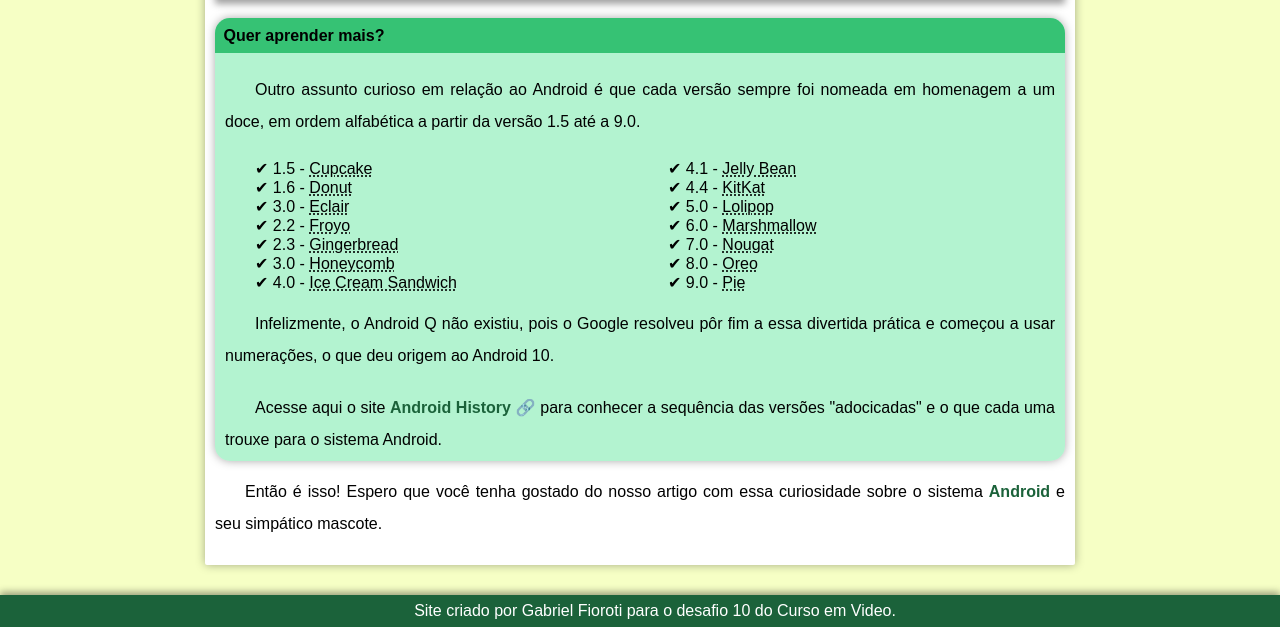
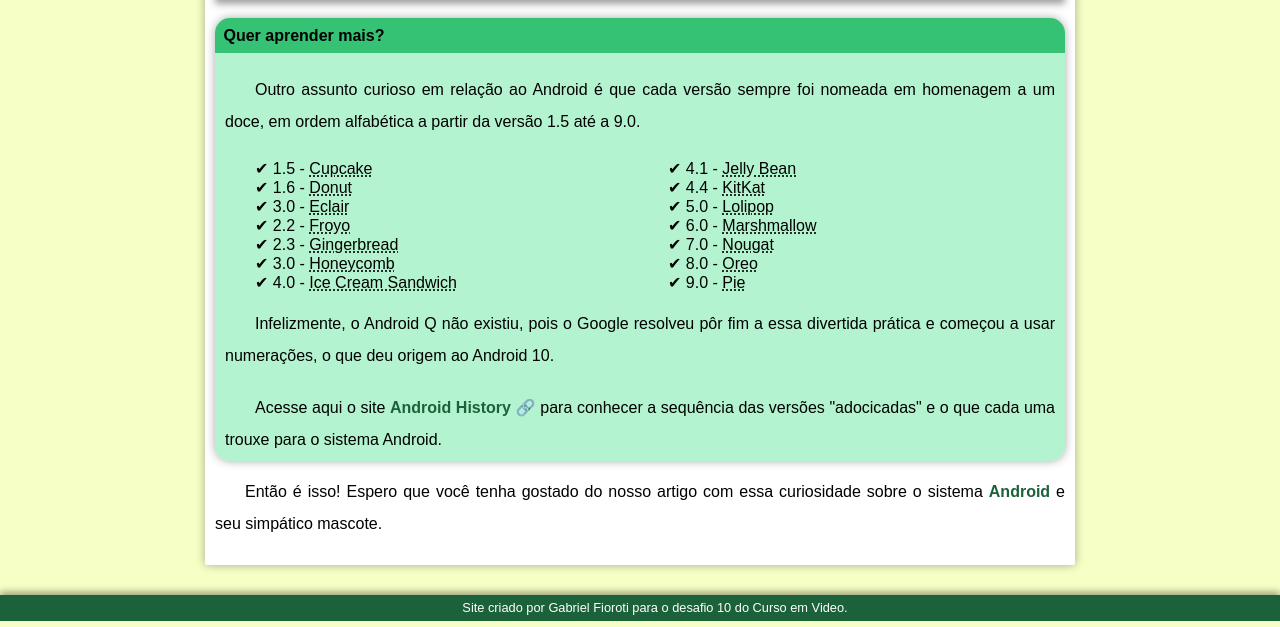
Before and after one commit to gafioroti/projeto-android, a plain HTML site: page index.html in a window 1280 px wide. Shown: the part 2206-2833 px from the top of the page. Drawn offline with Linux system fonts and the light colour scheme.

Commit message:
Update style.css

```diff
--- a/style.css
+++ b/style.css
@@ -160,6 +160,10 @@
     box-shadow: 0px -3px 7px rgba(0, 0, 0, 0.377);
 }
 
+footer > p {
+    font-size: 0.8em;
+}
+
 .vid {
     background-color: var(--cor3);
     box-shadow: 0px 7px 7px rgba(0, 0, 0, 0.377);
```
